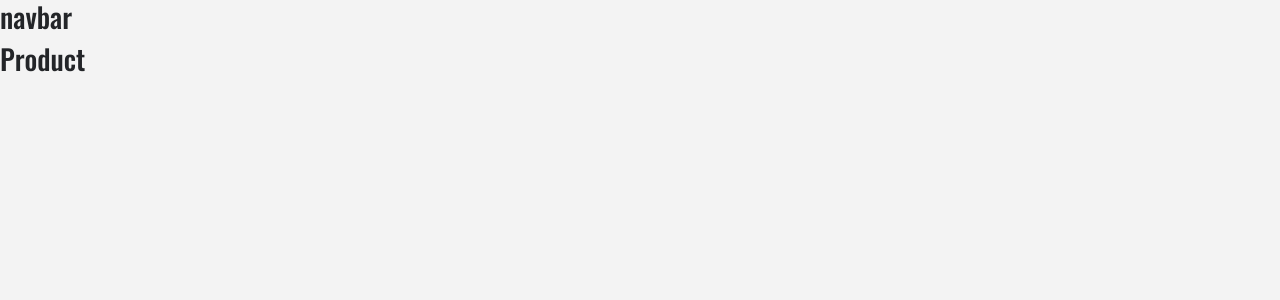
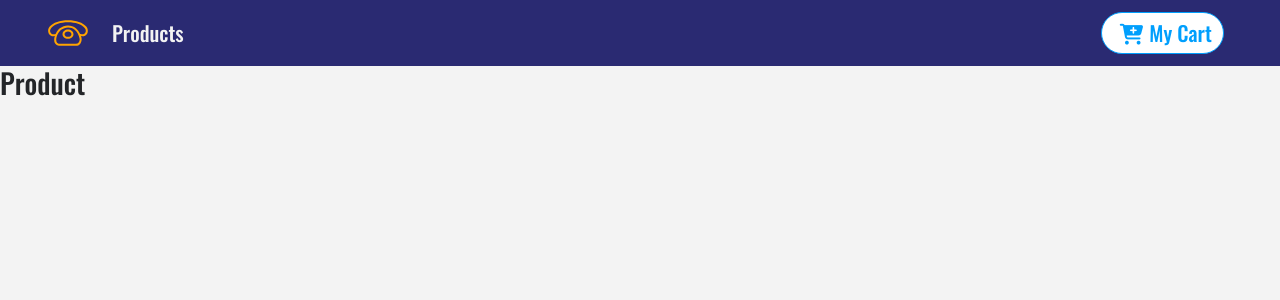
Before and after one commit to ahmedzaki98/react-phone-e-commerce-app, a React (Create React App) app: page / in a window 1280 px wide. Shown: the top 300 px of the page. Built offline with nearby package versions, Linux system fonts and the light colour scheme.

Commit message:
Added Navbar component

```diff
--- a/package.json
+++ b/package.json
@@ -12,6 +12,7 @@
     "react-dom": "^18.2.0",
     "react-router-dom": "^6.4.5",
     "react-scripts": "5.0.1",
+    "styled-components": "^5.3.6",
     "web-vitals": "^2.1.4"
   },
   "scripts": {
--- a/src/App.js
+++ b/src/App.js
@@ -14,7 +14,7 @@
     <React.Fragment>
       <Navbar />
       <Routes >
-        <Route exact path="/" element={<ProductList/>} />
+        <Route path="/" element={<ProductList/>} />
         <Route path="/details" element={<Details/>} />
         <Route path="/cart" element={<Cart/>} />
         <Route element={<Default/>} />
--- a/src/components/Navbar.js
+++ b/src/components/Navbar.js
@@ -1,10 +1,64 @@
 import React from "react";
+import { Link } from "react-router-dom";
+import logo from "../logo.svg";
+import styled from "styled-components";
+
+const ButtonContainer = styled.button`
+  text-transform: capitalize;
+  font-size: 1.3rem;
+  background: white;
+  border: 0.05rem solid var(--lightBlue);
+  border-radius: 1.5rem;
+  color: var(--lightBlue);
+  padding: 0.25rem 0.7rem;
+  cursor: pointer;
+  margin: 0.2rem 0.5rem 0.2rem auto;
+  transition: all 0.5s ease-in-out;
+  span {
+    margin-left: 0.3em;
+    transition: all 0.3s ease-in-out;
+  }
+  &:hover {
+    background: var(--lightBlue);
+    color: white;
+  }
+  &:focus{
+    outline: none;
+  }
+`;
+
+const NavWrapper = styled.nav`
+  background: var(--mainBlue);
+  .nav-link {
+    color: var(--mainWhite) !important;
+    font-size: 1.3rem;
+    text-transform: capitalize;
+  }
+
+`;
 
 const Navbar = () => {
   return (
-    <div>
-      <h3>navbar</h3>
-    </div>
+    <NavWrapper className="navbar navbar-expand-sm navbar-dark px-sm-5">
+      <Link to="/">
+        <img src={logo} alt="store" className="navbar-brand"></img>
+      </Link>
+      <ul className="navbar-nav align-items-center">
+        <li className="nav-item ml-5">
+          <Link to="/" className="nav-link">
+            products
+          </Link>
+        </li>
+      </ul>
+      <Link to="/cart" style={{ marginLeft: "auto" }}>
+        <ButtonContainer>
+          <span className="mr-2">
+            <i className="fas fa-cart-plus"></i>
+          </span>
+          <span>my cart</span>
+        </ButtonContainer>
+      </Link>
+    </NavWrapper>
   );
 };
 export default Navbar;
```
Also changed, not shown: 1 other file (tests, documents, lock files or other folders).
